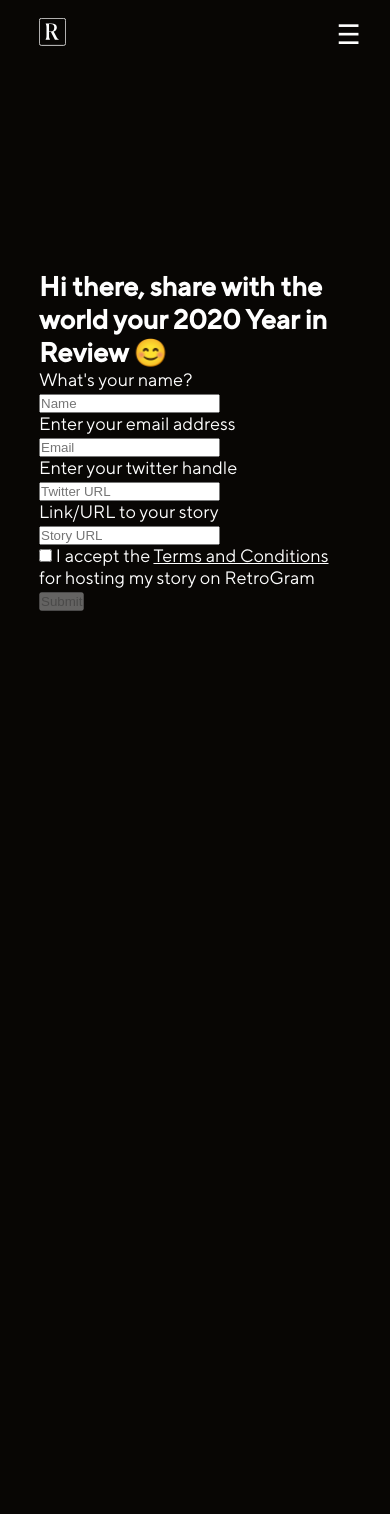
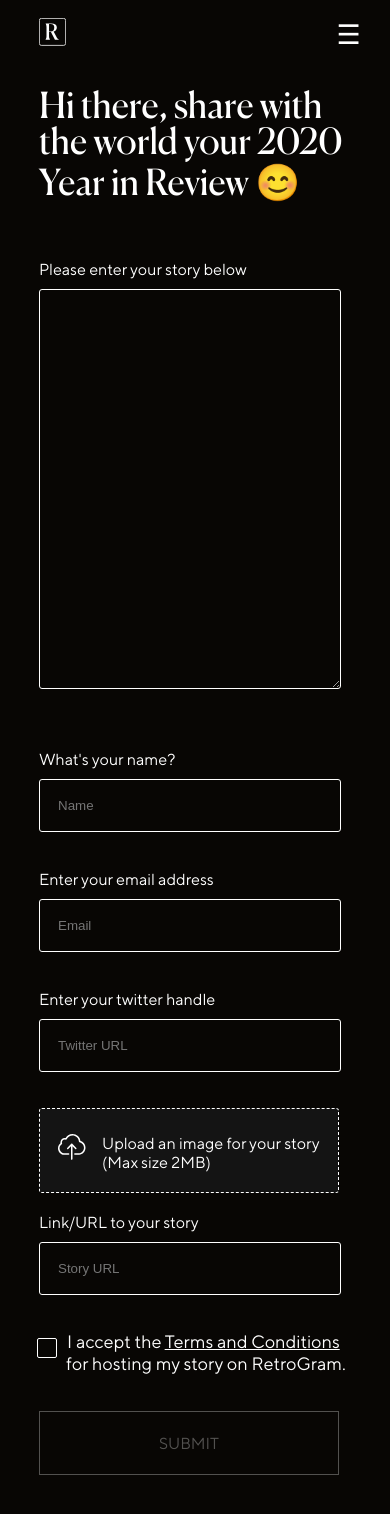
Before and after one commit to retrogram/retro-v2.0, a Next.js app: page /add-story in a window 390 px wide. Shown: the top 1514 px of the page. Before the commit the page ends 844 px from the top, so only its background shows below. Built offline with nearby package versions, Linux system fonts and the light colour scheme.

Commit message:
finished add-story page for mobile view(design 1)

```diff
--- a/pages/add-story.js
+++ b/pages/add-story.js
@@ -4,6 +4,7 @@
 import Example from '../components/modal';
 import Layout, { siteTitle } from '../components/layout'
 import Terms from './terms'
+import Styles from './add-story.module.css'
 
 function goFurther() {
     if (document.getElementById("checkbox").checked == true)
@@ -67,18 +68,29 @@
             <Head>
                 <title>{siteTitle}</title>
             </Head>
-            <div className='column content'>
-                <h2>Hi there, share with the world your 2020 Year in Review 😊</h2>
+            <div className={Styles.columnContent}>
+                <h2 className={Styles.heading}>Hi there, share with the world your 2020 Year in Review 😊</h2>
                 <form
                     action='https://api.staticforms.xyz/submit'
                     method='post'
                     onSubmit={handleSubmit}
                 >
-                    <div className='field'>
-                        <label className='label'>What's your name?</label>
-                        <div className='control'>
+                     <div className={Styles.field}>
+                        <label className={Styles.label}>Please enter your story below</label>
+                            <textarea
+                                className={`${Styles.input} ${Styles.storyInput}`}
+                                type='text'
+                                name='story'
+                                onChange={handleChange}
+                                required
+                            />
+                    </div>
+
+                    <div className={Styles.field}>
+                        <label className={Styles.label} >What's your name?</label>
+                        <div className={Styles.control}>
                             <input
-                                className='input'
+                                className={Styles.input}
                                 type='text'
                                 placeholder='Name'
                                 name='name'
@@ -87,11 +99,11 @@
                             />
                         </div>
                     </div>
-                    <div className='field'>
-                        <label className='label'>Enter your email address</label>
-                        <div className='control'>
+                    <div className={Styles.field}>
+                        <label className={Styles.label}>Enter your email address</label>
+                        <div className={Styles.control}>
                             <input
-                                className='input'
+                                className={Styles.input}
                                 type='email'
                                 placeholder='Email'
                                 name='email'
@@ -100,11 +112,11 @@
                             />
                         </div>
                     </div>
-                    <div className='field'>
-                        <label className='label'>Enter your twitter handle</label>
-                        <div className='control'>
+                    <div className={Styles.field}>
+                        <label className={Styles.label}>Enter your twitter handle</label>
+                        <div className={Styles.control}>
                             <input
-                                className='input'
+                                className={Styles.input}
                                 type='url'
                                 placeholder='Twitter URL'
                                 name='twitter'
@@ -113,11 +125,25 @@
                             />
                         </div>
                     </div>
-                    <div className='field'>
-                        <label className='label'>Link/URL to your story</label>
-                        <div className='control'>
+
+                     <div className={`${Styles.field} ${Styles.imageField}`}>
+                            {/* <input
+                                className={Styles.fileUpload}
+                                type='file'
+                                name='image'
+                                // onChange={handleChange}
+                            /> */}
+                             <p className={Styles.uploadText}>Upload an image for your story
+                            (Max size 2MB)
+                            </p>
+                            <input type="file" className={Styles.upload}/>
+                    </div>
+
+                    <div className={Styles.field}>
+                        <label className={Styles.label}>Link/URL to your story</label>
+                        <div className={Styles.control}>
                             <input
-                                className='input'
+                                className={Styles.input}
                                 type='url'
                                 placeholder='Story URL'
                                 name='story'
@@ -126,9 +152,9 @@
                             />
                         </div>
                     </div>
-                    <div className='field' style={{ display: 'none' }}>
-                        <label className='label'>Title</label>
-                        <div className='control'>
+                    <div className={Styles.field} style={{ display: 'none' }}>
+                        <label className={Styles.label}>Title</label>
+                        <div className={Styles.control}>
                             <input
                                 type='text'
                                 name='honeypot'
@@ -142,15 +168,18 @@
                             />
                         </div>
                     </div>
-                    <div className='field is-grouped'>
-                        <div className='control'>
-                            <p className="check">
-                                <input type="checkbox" name="checkbox" id="checkbox" onClick={goFurther} /> I accept the {' '}
+                    <div className={`${Styles.field} ${Styles.isGrouped}`}>
+                        <div className={Styles.control}>
+                            <p className={Styles.check}>
+                                <label className={Styles.checkContainer}>
+                                <input type="checkbox" name="checkbox" id="checkbox" className={Styles.checkbox} onClick={goFurther} />
+                                <span class={Styles.mark}></span>
+                                </label>I accept the {' '}
                                 <Link href='/terms'>
-                                    <a style={{ textDecoration: 'underline' }}>Terms and Conditions</a>
-                                </Link> for hosting my story on RetroGram
+                                    <a style={{ textDecoration: 'underline' }}> Terms and Conditions</a>
+                                </Link><br></br> &ensp;for hosting my story on RetroGram.
                             </p>
-                            <button className='button is-primary' id="submit" type='submit' disabled>
+                            <button className={`${Styles.button} ${Styles.isPrimary}`} id="submit" type='submit' disabled>
                                 Submit
                             </button>
                         </div>
--- /dev/null
+++ b/pages/add-story.module.css
@@ -0,0 +1,235 @@
+.columnContent{
+    animation: fadeIn ease 2s;
+    animation-fill-mode: forwards;
+}
+
+@keyframes fadeIn{
+    0% {
+        opacity: 0;
+    }
+    100% {
+        opacity: 1;
+     }
+}
+
+.heading{
+    font-family: Canela;
+    font-weight: normal;
+    font-size: 36px;
+    color: #FFFFFF;
+    width: 306px;
+    margin-bottom: 3rem;
+}
+
+.field{
+    margin-bottom: 1rem;
+}
+
+/* .field:nth-child(2),
+.field:nth-child(3),
+.field:nth-child(6){
+    display: none;
+} */
+
+.label{
+    font-weight: 400;
+    font-size: 16px;
+    color: #FFFFFF;
+}
+
+.input{
+    border: 1px solid #ffffff;
+    background: transparent;
+    color: #FFFFFF;
+    margin-top: 0.5rem;
+    border-radius: 3px;
+    width: 302px;
+    height: 53px;
+    padding: 1rem;
+    margin-bottom: 1rem;
+}
+
+.storyInput{
+    height: 400px;
+    margin-bottom: 2rem;
+}
+
+/* Old File Upload Styles */
+.fileUpload::-webkit-file-upload-button{
+    visibility: hidden;
+}
+
+.fileUpload::before{
+    content: url(/images/uploadIcon.svg);
+    outline: none;
+    display: inline-block;
+    white-space: nowrap;
+}
+
+.fileUpload:active{
+    outline: none;
+}
+
+.fileUpload{
+    background: #141414;
+    color: transparent;
+    border: 1px dashed #FFFFFF;
+    border-radius: 3px;
+    width: 300px;
+    height: 85px;
+    padding: 1.5rem 1.5rem;
+    font-family: TT Norms Pro;
+    font-weight: 400;
+    font-size: 16px;
+    -webkit-tap-highlight-color: transparent;
+}
+
+.fileUpload::after{
+    content: "Upload an image for your story (Max size 2MB)";
+    color: #FFFFFF;
+    margin-left: -10rem;
+    width: 10px;
+}
+
+/* New File Upload Styles */
+.imageField{
+    font-weight: 400;
+    font-size: 16px;
+    position: relative;
+    width: 300px;
+    height: 85px;
+    padding: 1rem 1rem;
+    padding-top: 1.4rem;
+    color:#FFFFFF;
+    font-size: 16px;
+    border-radius: 3px;
+    font-weight: 400;
+    border: 1px dashed #FFFFFF;
+    overflow: hidden;
+    background: #141414;
+}
+
+.uploadText{
+    display: flex;
+}
+
+.uploadText::before{
+    content: url(/images/uploadIcon.svg);
+    margin-right: 16px;
+}
+
+.upload{
+    position: absolute;
+    top: 0;
+    left: 0;
+    right: 0;
+    bottom: 0;
+    width: 100%;
+   -webkit-tap-highlight-color: transparent;
+    opacity: 0;
+    z-index: 1;
+}
+
+.check{
+    margin-left: 1rem;
+    -webkit-tap-highlight-color: transparent;
+    -webkit-user-select: none;
+    -moz-user-select: none;
+    -ms-user-select: none;
+    user-select: none;
+}
+
+.checkContainer{
+    font-size: 16px;
+    display: inline-block;
+    position: relative;
+    padding-left: 10px;
+    cursor: pointer;
+    -webkit-user-select: none;
+    -moz-user-select: none;
+    -ms-user-select: none;
+    user-select: none;
+}
+
+.checkbox{
+    position: absolute;
+    opacity: 0;
+    width: 20px;
+    height: 20px;
+    cursor: pointer;
+    top: -15px;
+    left: -20px;
+}
+
+.mark{
+    position: absolute;
+    top: -10px;
+    left: -20px;
+    border: 1px solid #FFFFFF;
+    width: 20px;
+    height: 20px;
+    border-radius: 2px;
+}
+
+.checkbox:checked ~ .mark{
+   background-color: transparent;
+}
+
+.mark::after{
+    content: "";
+    position: absolute;
+    display: none;
+}
+
+
+.checkbox:checked ~ .mark::after{
+    display: block;
+}
+
+.mark::after{
+    left: 9px;
+    bottom: 3px;
+    width: 5px;
+    height: 15px;
+    border: solid #FFFFFF;
+    border-width: 0 4px 4px 0;
+    -webkit-transform: rotate(45deg);
+    -ms-transform: rotate(45deg);
+    transform: rotate(45deg);
+}
+
+.button:disabled{
+    opacity: 0.3;
+}
+
+.button{
+    margin-top: 2rem;
+    border: 1px solid #FFFFFF;
+    width: 300px;
+    height: 64px;
+    background-color: transparent;
+    color: #FFFFFF;
+    text-transform: uppercase;
+    font-family: TTNormsPro;
+    font-size: 16px;
+}
+
+
+@media screen and (min-width: 500px) {
+}
+
+@media screen and (min-width: 800px) {
+    .field:first-child,
+    .field:nth-child(5){
+        display: none;
+    }
+
+    .field:nth-child(2),
+    .field:nth-child(3){
+        display: block;
+    }
+}
+
+@media screen and (min-width: 1440px) {
+
+}
--- a/pages/index.module.css
+++ b/pages/index.module.css
@@ -105,6 +105,7 @@
 
   .title {
     margin-bottom: 2rem;
+    font-size: 2rem;
   }
 
   .cta {
```
Also changed, not shown: public/images/uploadIcon.svg (added).
